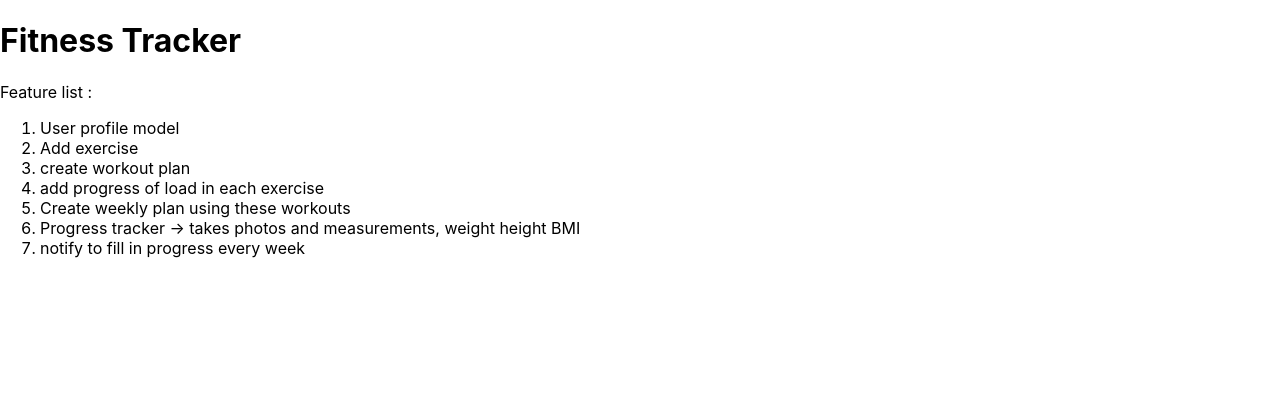
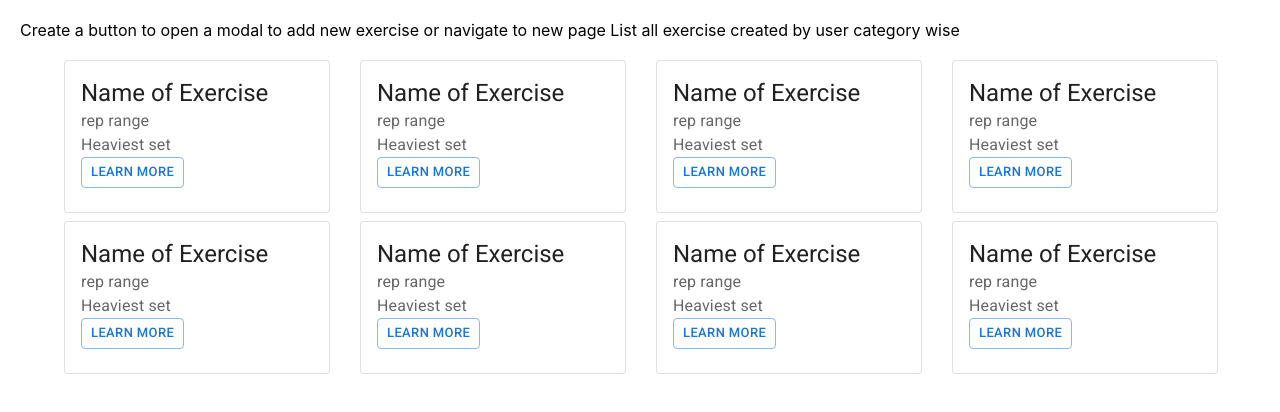
Before and after one commit to akshatgarg12/GetFit, a React (Create React App) app in the folder client/: page /exercises in a window 1280 px wide. Shown: the top 412 px of the page. Built offline with nearby package versions, Linux system fonts and the light colour scheme.

Commit message:
created UI for exercise-cards, info

```diff
--- a/client/package.json
+++ b/client/package.json
@@ -3,6 +3,10 @@
   "version": "0.1.0",
   "private": true,
   "dependencies": {
+    "@emotion/react": "^11.7.0",
+    "@emotion/styled": "^11.6.0",
+    "@mui/icons-material": "^5.2.0",
+    "@mui/material": "^5.2.2",
     "@testing-library/jest-dom": "^5.14.1",
     "@testing-library/react": "^11.2.7",
     "@testing-library/user-event": "^12.8.3",
@@ -12,6 +16,7 @@
     "@types/react-dom": "^17.0.7",
     "react": "^17.0.2",
     "react-dom": "^17.0.2",
+    "react-router-dom": "^6.0.2",
     "react-scripts": "4.0.3",
     "typescript": "^4.3.2",
     "web-vitals": "^1.1.2"
--- a/client/public/index.html
+++ b/client/public/index.html
@@ -8,6 +8,10 @@
     <meta
       name="description"
       content="Web site created using create-react-app"
+    />
+    <link
+      rel="stylesheet"
+      href="https://fonts.googleapis.com/css?family=Roboto:300,400,500,700&display=swap"
     />
     <link rel="apple-touch-icon" href="%PUBLIC_URL%/logo192.png" />
     <!--
--- a/client/src/App.tsx
+++ b/client/src/App.tsx
@@ -1,17 +1,20 @@
+import LandingPage from "./Pages/Landing";
+import ExercisesPage from "./Pages/Exercises";
+import ExerciseInfoPage from "./Pages/ExerciseInfo";
+
+import {
+  Routes as Switch,
+  Route
+} from "react-router-dom";
+
 const App = ():JSX.Element  => {
   return (
     <div className="App">
-      <h1>Fitness Tracker</h1>
-      <p>Feature list : </p>
-      <ol>
-        <li>User profile model</li>
-        <li>Add exercise</li>
-        <li>create workout plan</li>
-        <li>add progress of load in each exercise</li>
-        <li>Create weekly plan using these workouts</li>
-        <li>Progress tracker {"->"} takes photos and measurements, weight height BMI</li>
-        <li>notify to fill in progress every week</li>
-      </ol>
+      <Switch>
+        <Route path = "/exercises" element={<ExercisesPage />} />
+        <Route path = "/exercise/:id" element={<ExerciseInfoPage />} />
+        <Route path = "/" element={<LandingPage />} />
+      </Switch>
     </div>
   );
 }
--- /dev/null
+++ b/client/src/Pages/ExerciseInfo.tsx
@@ -0,0 +1,47 @@
+import Container from "@mui/material/Container";
+import Typography from '@mui/material/Typography';
+import Button from '@mui/material/Button';
+import ArrowBackIcon from '@mui/icons-material/ArrowBack';
+import { useNavigate } from "react-router-dom";
+interface ExerciseInfoPageProps {
+
+}
+
+const ExerciseInfoPage: React.FC<ExerciseInfoPageProps> = () => {
+    // show a btn to edit or delete the exercise
+    const navigate = useNavigate()
+    const onClickGoBackHandler = () => {
+        navigate('/exercises')
+    }
+    return (
+        <Container maxWidth="sm" sx={{paddingTop:"2rem"}}>
+            <Button sx={{marginBottom : "1rem"}} onClick={onClickGoBackHandler} startIcon={<ArrowBackIcon fontSize="large" color="disabled" />}>
+                Go Back
+            </Button>
+            <Typography variant="h3" gutterBottom component="div">
+                Name of Exercise
+            </Typography>
+            <Typography variant="h6" gutterBottom component="div">
+                Muscles Targeted
+            </Typography>
+            <Typography variant="h6" gutterBottom component="div">
+                Max weight for progressive overload
+            </Typography>
+            <Typography variant="h6" gutterBottom component="div">
+                Recommended rep ranges
+            </Typography>
+            <Typography variant="body1" gutterBottom>
+                Instruments required / Freeweights
+            </Typography>
+            <Typography variant="body1" gutterBottom>
+                Personal tips and tricks to perform
+            </Typography>
+            <Typography color="text.secondary" variant="subtitle1" gutterBottom component="div">
+                Last updated
+            </Typography>
+
+        </Container>
+    );
+}
+
+export default ExerciseInfoPage;
--- /dev/null
+++ b/client/src/Pages/Exercises.tsx
@@ -0,0 +1,37 @@
+import * as React from 'react';
+import Grid from '@mui/material/Grid';
+import Box from '@mui/material/Box';
+import Container from '@mui/material/Container';
+import ExerciseCard from '../components/ExerciseCard';
+
+
+interface ExercisesPageProps {
+
+}
+
+const ExercisesPage: React.FC<ExercisesPageProps> = () => {
+    // call for exercises of user
+    // render those exercise from array based on category
+    // add a btn to add new exercise
+    return (
+        <div>
+            <Box sx={{padding : "20px"}} mb="1.5">
+                Create a button to open a modal to add new exercise or navigate to new page
+                List all exercise created by user category wise
+            </Box>
+            <Container>
+                <Grid container rowSpacing={1} columnSpacing={{ xs: 2, sm: 3, md: 4 }}>
+                    {
+                        [1,2,3,4,5,6,7,8].map((exercise) => (
+                            <Grid key={exercise} item xs={6} sm={4} md={3}>
+                                <ExerciseCard id={exercise} />
+                            </Grid>
+                        ))
+                    }
+                </Grid>
+            </Container>
+        </div>
+    );
+}
+
+export default ExercisesPage;
--- /dev/null
+++ b/client/src/Pages/Landing.tsx
@@ -0,0 +1,23 @@
+interface LandingPageProps {
+
+}
+
+const LandingPage: React.FC<LandingPageProps> = () => {
+    return (
+        <div>
+            <h1>Fitness Tracker</h1>
+            <p>Feature list : </p>
+            <ol>
+                <li>User profile model</li>
+                <li>Add exercise</li>
+                <li>create workout plan</li>
+                <li>add progress of load in each exercise</li>
+                <li>Create weekly plan using these workouts</li>
+                <li>Progress tracker {"->"} takes photos and measurements, weight height BMI</li>
+                <li>notify to fill in progress every week</li>
+            </ol>
+        </div>
+    );
+}
+
+export default LandingPage;
--- /dev/null
+++ b/client/src/components/ExerciseCard.tsx
@@ -0,0 +1,35 @@
+import Card from '@mui/material/Card';
+import CardContent from '@mui/material/CardContent';
+import Button from '@mui/material/Button';
+import Typography from '@mui/material/Typography';
+import { useNavigate } from "react-router-dom";
+
+interface ExerciseCardProps {
+    id : string | number
+}
+
+const ExerciseCard: React.FC<ExerciseCardProps> = ({id}) => {
+    // redirect to info page on click
+    const navigate = useNavigate()
+    const onClickHandler = () => {
+       navigate('/exercise/' + id)
+    }
+    return (
+        <Card variant="outlined" sx={{ width:"100%", maxWidth:"300px",  margin : "auto" }}>
+        <CardContent>
+            <Typography variant="h5" component="div">
+                Name of Exercise
+            </Typography>
+            <Typography color="text.secondary">
+            rep range
+            </Typography>
+            <Typography color="text.secondary">
+            Heaviest set
+            </Typography>
+            <Button variant="outlined" size="small" onClick={onClickHandler}>Learn More</Button>
+        </CardContent>
+    </Card>
+    );
+}
+
+export default ExerciseCard;
--- a/client/src/index.tsx
+++ b/client/src/index.tsx
@@ -2,11 +2,14 @@ import React from 'react';
 import ReactDOM from 'react-dom';
 import './index.css';
 import App from './App';
+import {BrowserRouter as Router} from 'react-router-dom'
 
 
 ReactDOM.render(
   <React.StrictMode>
-    <App />
+    <Router>
+      <App />
+    </Router>
   </React.StrictMode>,
   document.getElementById('root')
 );
```
Also changed, not shown: 1 other file (tests, documents, lock files or other folders).
